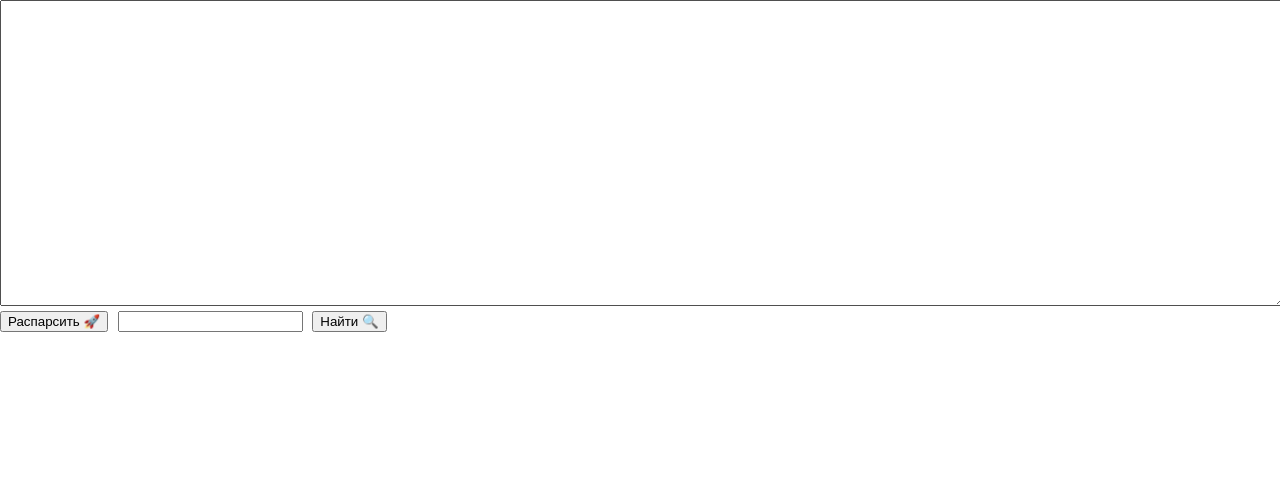
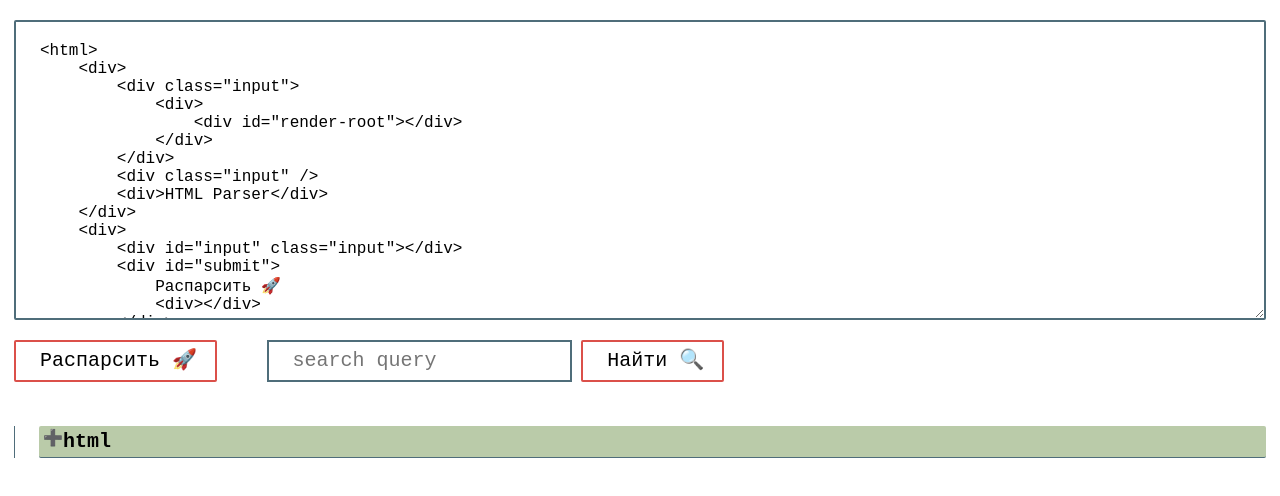
Before and after one commit to VadimZvf/awesome-html, a website built with webpack: page src/index.html in a window 1280 px wide. Both pictures are taken after a click on the button "Распарсить 🚀". Built offline with nearby package versions, Linux system fonts and the light colour scheme.

Commit message:
:lipstick: add simple styles
add default styles for interface

```diff
--- a/src/index.css
+++ b/src/index.css
@@ -1,8 +1,10 @@
+*,
 html,
 body {
-    font-family: monospace, serif;
+    font-family: monospace, sans-serif;
     margin: 0;
     padding: 0;
+    box-sizing: border-box;
 }
 
 pre {
@@ -10,13 +12,64 @@ pre {
 }
 
 .input {
+    display: block;
+    height: 300px;
     width: 100%;
-    height: 300px;
-    font-family: monospace, serif;
+    padding: 20px 24px;
+    font-size: 1rem;
+    font-family: monospace, sans-serif;
+    border: 2px solid #4f6d7a;
+    border-radius: 2px;
+    margin-bottom: 20px;
+}
+
+.controls {
+    width: 100%;
+    margin: 20px 0;
+    padding: 0 14px;
+}
+
+#submit {
+    margin: 0;
+    padding: 4px 18px 4px 24px;
+    font-size: 1.25rem;
+    line-height: 1.5;
+    background-color: white;
+    border: 2px solid #db504a;
+    border-radius: 2px;
+    font-family: monospace, sans-serif;
+    cursor: pointer;
+    color: black;
+}
+
+#query-input {
+    margin-left: 40px;
+    padding: 4px 24px;
+    border: 2px solid #4f6d7a;
+    font-size: 1.25rem;
+    line-height: 1.5;
+}
+
+#search {
+    margin: 0;
+    padding: 4px 18px 4px 24px;
+    font-size: 1.25rem;
+    line-height: 1.5;
+    background-color: white;
+    border: 2px solid #db504a;
+    border-radius: 2px;
+    cursor: pointer;
+    color: black;
+}
+
+#render-root {
+    padding: 20px 14px;
 }
 
 .node {
+    margin: 4px 0;
     padding-left: 24px;
+    border-left: 1px solid #4f6d7a;
 }
 
 .node > .node {
@@ -24,19 +77,42 @@ pre {
 }
 
 .node__text {
-    padding: 4px 2px;
+    padding: 4px 2px 4px 24px;
     border-bottom: 1px solid #4f6d7a;
+    background-color: #bacba9;
 }
 
 .node__title {
+    position: relative;
     display: flex;
-    align-items: flex-end;
-    padding: 4px 2px;
+    align-items: baseline;
+    padding: 4px 2px 4px 24px;
+    background-color: #bacba9;
     border-bottom: 1px solid #4f6d7a;
+    border-radius: 2px;
+}
+
+.node__title--toggle {
+    cursor: pointer;
+    transform: scale(1);
+    transition: transform 0.2s ease-out;
+}
+
+.node__title--toggle:hover {
+    transform: scale(1.005);
+    transition: transform 0.2s ease-in;
+}
+
+.node__title--toggle:active {
+    transform: scale(0.98);
+    transition: transform 0.1s ease-in;
 }
 
 .node__title--toggle:before {
-    content: '🔺';
+    position: absolute;
+    left: 4px;
+    top: 2px;
+    content: '➕';
 }
 
 .node--open > .node {
@@ -44,7 +120,7 @@ pre {
 }
 
 .node--open > .node__title:before {
-    content: '🔻';
+    content: '➖';
 }
 
 .node--found > .node__title {
@@ -61,7 +137,7 @@ pre {
 }
 
 .node__attr-name {
-    color: #db504a;
+    color: #4f6d7a;
 }
 
 .node__attr-name::after {
@@ -70,7 +146,7 @@ pre {
 }
 
 .node__attr-value {
-    color: #e3b505;
+    color: #4f6d7a;
 }
 
 .invalid-code {
@@ -78,7 +154,10 @@ pre {
 }
 
 #search-error {
+    display: inline-block;
+    margin-left: 14px;
     color: #db504a;
+    font-size: 1.2rem;
 }
 
 .error-text {
--- a/src/index.html
+++ b/src/index.html
@@ -7,30 +7,33 @@
         <title>HTML Parser</title>
     </head>
     <body>
-        <textarea id="html-input" class="input" value=""></textarea>
-        <button id="submit">Распарсить 🚀</button>
-        <input id="query-input" class="query" value="" type="text" />
-        <button id="search">Найти 🔍</button>
-        <span id="search-error"></span>
-        <div id="render-root"></div>
-    </body>
-</html>
-<!-- <html>
+        <div class="controls">
+            <textarea id="html-input" class="input" value="">
+<html>
     <div>
-        <div>
+        <div class="input">
             <div>
                 <div id="render-root"></div>
             </div>
         </div>
-        <div />
+        <div class="input" />
         <div>HTML Parser</div>
     </div>
     <div>
-        <div id="input" class="input" value=""></div>
+        <div id="input" class="input"></div>
         <div id="submit">
             Распарсить 🚀
             <div></div>
         </div>
         <div id="render-root"></div>
     </div>
-</html> -->
+</html>
+            </textarea>
+            <button id="submit">Распарсить 🚀</button>
+            <input id="query-input" class="query" value="" type="text" placeholder="search query" />
+            <button id="search">Найти 🔍</button>
+            <span id="search-error"></span>
+        </div>
+        <div id="render-root"></div>
+    </body>
+</html>
--- a/src/index.js
+++ b/src/index.js
@@ -18,6 +18,7 @@ submit.addEventListener('click', () => {
             renderTree(tree);
         })
         .catch(error => {
+            lastMapState = null;
             console.error(error);
             renderError(input.value, error);
         });
@@ -82,7 +83,7 @@ function renderError(sourceCode, error) {
 
 function renderNode(node) {
     const wrap = document.createElement('div');
-    wrap.className = `node ${node.isOpen ? 'node--open' : ''} ${node.isFound ? 'node--found' : ''}`;
+    wrap.className = classNames('node', node.isOpen && 'node--open', node.isFound && 'node--found');
 
     if (node.type === 'text') {
         const textWrap = document.createElement('div');
@@ -96,9 +97,8 @@ function renderNode(node) {
     const canToggle = Boolean(node.children.length);
 
     const titleWrap = document.createElement('div');
-    titleWrap.className = `node__title ${canToggle ? 'node__title--toggle' : ''}`;
+    titleWrap.className = classNames('node__title', canToggle && 'node__title--toggle');
 
-    // TODO: Удалять обработчики на ререндер(
     if (canToggle) {
         titleWrap.addEventListener('click', () => {
             wrap.classList.toggle('node--open');
@@ -151,3 +151,10 @@ function renderTree(tree) {
         renderRoot.appendChild(treeElement);
     }
 }
+
+function classNames(...classes) {
+    return classes
+        .filter(Boolean)
+        .map(cssClass => cssClass.trim())
+        .join(' ');
+}
--- a/src/parser/parse.js
+++ b/src/parser/parse.js
@@ -55,10 +55,7 @@ export function getTagInfo(tagString, startIndex, endIndex) {
         type: 'tag',
         name: tagName,
         attributes: getAttributesInfo(attributesString),
-        source: {
-            startIndex,
-            endIndex
-        }
+        source: { startIndex, endIndex }
     };
 }
 
@@ -69,15 +66,13 @@ export function getTags(inputValue = '') {
         return [];
     }
 
-    let currentTag = '';
+    let currentText = '';
     let currentTagStart = null;
-    let currentTextNode = '';
-    let isTagOpened = false;
     const foundTagItems = [];
 
     for (let i = 0; i < inputValue.length; i++) {
         if (inputValue[i] === '<') {
-            if (currentTag) {
+            if (currentTagStart !== null) {
                 // Начался новый тег, но предыдущий еще не закрыт ☹️
                 const error = new Error(errors.WRONG_OPEN_TAG_SYMBOL.getMessage());
                 error.code = errors.WRONG_OPEN_TAG_SYMBOL.code;
@@ -86,17 +81,13 @@ export function getTags(inputValue = '') {
             }
 
             // перед новым тегом была текстовая нода, надо закрыть её
-            if (currentTextNode) {
-                if (!isEmptyString(currentTextNode)) {
-                    // проверяем, вдруг текстовая нода состояла только из пробелов
-                    // TODO: add trimming
-                    foundTagItems.push({ type: 'text', text: currentTextNode });
-                }
-                currentTextNode = '';
+            if (currentText && !isEmptyString(currentText)) {
+                // проверяем, вдруг текстовая нода состояла только из пробелов
+                foundTagItems.push({ type: 'text', text: currentText.trim() });
             }
 
+            currentText = '';
             currentTagStart = i;
-            isTagOpened = true;
             continue;
         }
 
@@ -109,29 +100,20 @@ export function getTags(inputValue = '') {
                 throw error;
             }
 
-            isTagOpened = false;
-            foundTagItems.push(getTagInfo(currentTag, currentTagStart, i));
+            foundTagItems.push(getTagInfo(currentText, currentTagStart, i));
             currentTagStart = null;
-            currentTag = '';
+            currentText = '';
             continue;
         }
 
-        if (isTagOpened) {
-            // Мы находимся внутри тега
-            currentTag = `${currentTag}${inputValue[i]}`;
-            continue;
-        } else {
-            // видимо тестовая нода, раз никакой тег не открывался
-            currentTextNode = `${currentTextNode}${inputValue[i]}`;
-        }
+        // Мы находимся внутри тега или сейчас текстовая нода
+        currentText = `${currentText}${inputValue[i]}`;
     }
 
     // прошлись по всей строке но текстовая нода не закрыта, значит на входе была просто строка
-    if (currentTextNode) {
-        if (!isEmptyString(currentTextNode)) {
-            // проверяем, вдруг текстовая нода состояла только из пробелов
-            foundTagItems.push({ type: 'text', text: currentTextNode });
-        }
+    if (currentText && !isEmptyString(currentText)) {
+        // проверяем, вдруг текстовая нода состояла только из пробелов
+        foundTagItems.push({ type: 'text', text: currentText });
     }
 
     // прошлись по всей строке но один тег не закрылся(
--- a/src/search/errors.js
+++ b/src/search/errors.js
@@ -5,5 +5,5 @@ export const UNKNOWN_SELECTOR = {
 
 export const EMPTY_SELECTOR = {
     code: 'EMPTY_SELECTOR',
-    getMessage: () => '☹️ Пустой селектор'
+    getMessage: () => '👻 Пустой селектор'
 };
--- a/src/search/get-marked-tree.js
+++ b/src/search/get-marked-tree.js
@@ -44,13 +44,13 @@ function getMarkedTree(map = {}, sourceQuery = '') {
     const query = [...sourceQuery];
     query.reverse();
 
-    // Костыль для того чтобы назодить только одну ноду по ID
+    // Костыль для того чтобы находить только одну ноду по ID
     // TODO: Придумать что-нибудь получше
     const hasIdInQuery = query.some(selector => selector.name === attributes.id.name);
     let foundSomeNode = false;
 
     // Помечаем найденную ноду
-    const nodesArray = Object.values(map);
+    const nodesArray = Object.values(map || {});
     const resultNodes = nodesArray.map(node => {
         if (node.type !== 'tag') {
             return node;
```
Also changed, not shown: src/parser/parse.test.js (+1 -6 lines), src/search/create-query.test.js (+1 -1 lines).
